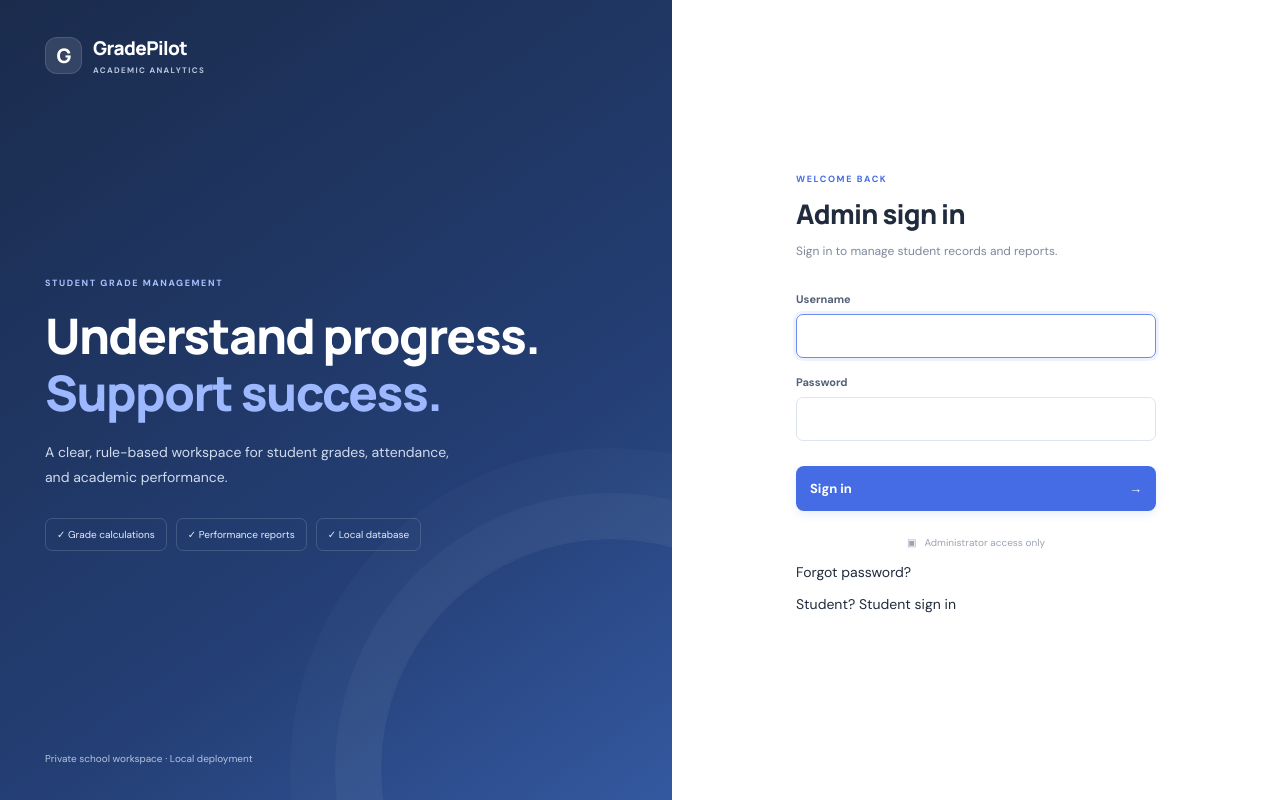
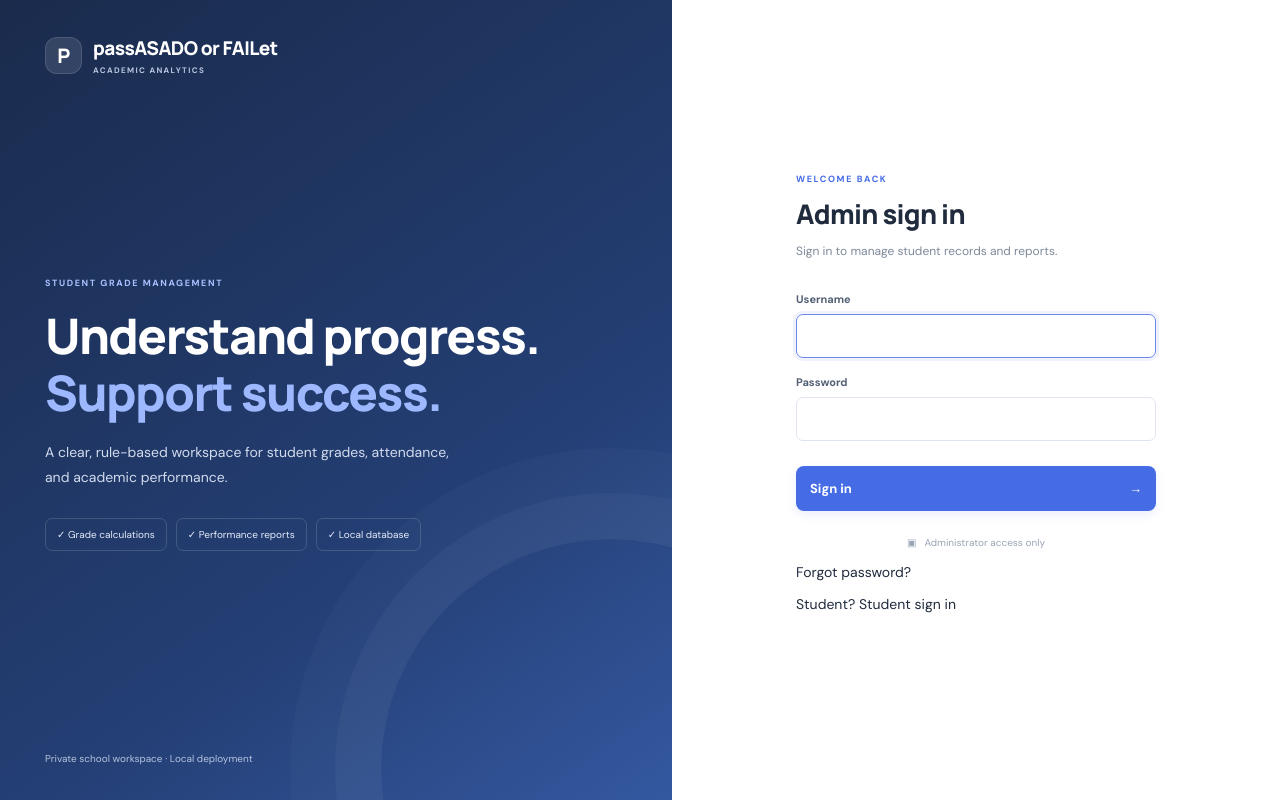
Before and after one commit to coderens/student-grade-analyzer, a Flask app: page /login in a window 1280 px wide. Run offline with Flask 3, Linux system fonts and the light colour scheme; some libraries are stand-ins or nearby versions.

Commit message:
Rebrand interface to passASADO or FAILet

```diff
--- a/templates/login.html
+++ b/templates/login.html
@@ -1,5 +1,5 @@
 {% extends 'base.html' %}{% block title %}Admin login{% endblock %}
 {% block content %}
-<div class="login-layout"><div class="login-art"><div class="brand brand-light"><span class="brand-icon">G</span><span>GradePilot<small>ACADEMIC ANALYTICS</small></span></div><div class="login-message"><div class="eyebrow light-eyebrow">STUDENT GRADE MANAGEMENT</div><h1>Understand progress.<br><em>Support success.</em></h1><p>A clear, rule-based workspace for student grades, attendance, and academic performance.</p><div class="login-pills"><span>✓ Grade calculations</span><span>✓ Performance reports</span><span>✓ Local database</span></div></div><div class="art-footer">Private school workspace · Local deployment</div></div>
-<div class="login-panel"><form class="login-card" method="post"><input type="hidden" name="csrf_token" value="{{ csrf_token }}"><div class="mobile-brand">GRADE PILOT</div><div class="eyebrow">WELCOME BACK</div><h2>Admin sign in</h2><p class="muted">Sign in to manage student records and reports.</p><label>Username<input name="username" required autocomplete="username" autofocus></label><label>Password<input type="password" name="password" required autocomplete="current-password"></label><button class="btn primary full" type="submit">Sign in <span>→</span></button><div class="security-note">▣ &nbsp; Administrator access only</div><p class="account-help"><a href="/forgot-password">Forgot password?</a></p><p class="account-help">Student? <a href="{{ url_for('student_login') }}">Student sign in</a></p></form></div></div>
+<div class="login-layout"><div class="login-art"><div class="brand brand-light"><span class="brand-icon">P</span><span>passASADO or FAILet<small>ACADEMIC ANALYTICS</small></span></div><div class="login-message"><div class="eyebrow light-eyebrow">STUDENT GRADE MANAGEMENT</div><h1>Understand progress.<br><em>Support success.</em></h1><p>A clear, rule-based workspace for student grades, attendance, and academic performance.</p><div class="login-pills"><span>✓ Grade calculations</span><span>✓ Performance reports</span><span>✓ Local database</span></div></div><div class="art-footer">Private school workspace · Local deployment</div></div>
+<div class="login-panel"><form class="login-card" method="post"><input type="hidden" name="csrf_token" value="{{ csrf_token }}"><div class="mobile-brand">passASADO or FAILet</div><div class="eyebrow">WELCOME BACK</div><h2>Admin sign in</h2><p class="muted">Sign in to manage student records and reports.</p><label>Username<input name="username" required autocomplete="username" autofocus></label><label>Password<input type="password" name="password" required autocomplete="current-password"></label><button class="btn primary full" type="submit">Sign in <span>→</span></button><div class="security-note">▣ &nbsp; Administrator access only</div><p class="account-help"><a href="/forgot-password">Forgot password?</a></p><p class="account-help">Student? <a href="{{ url_for('student_login') }}">Student sign in</a></p></form></div></div>
 {% endblock %}
```
